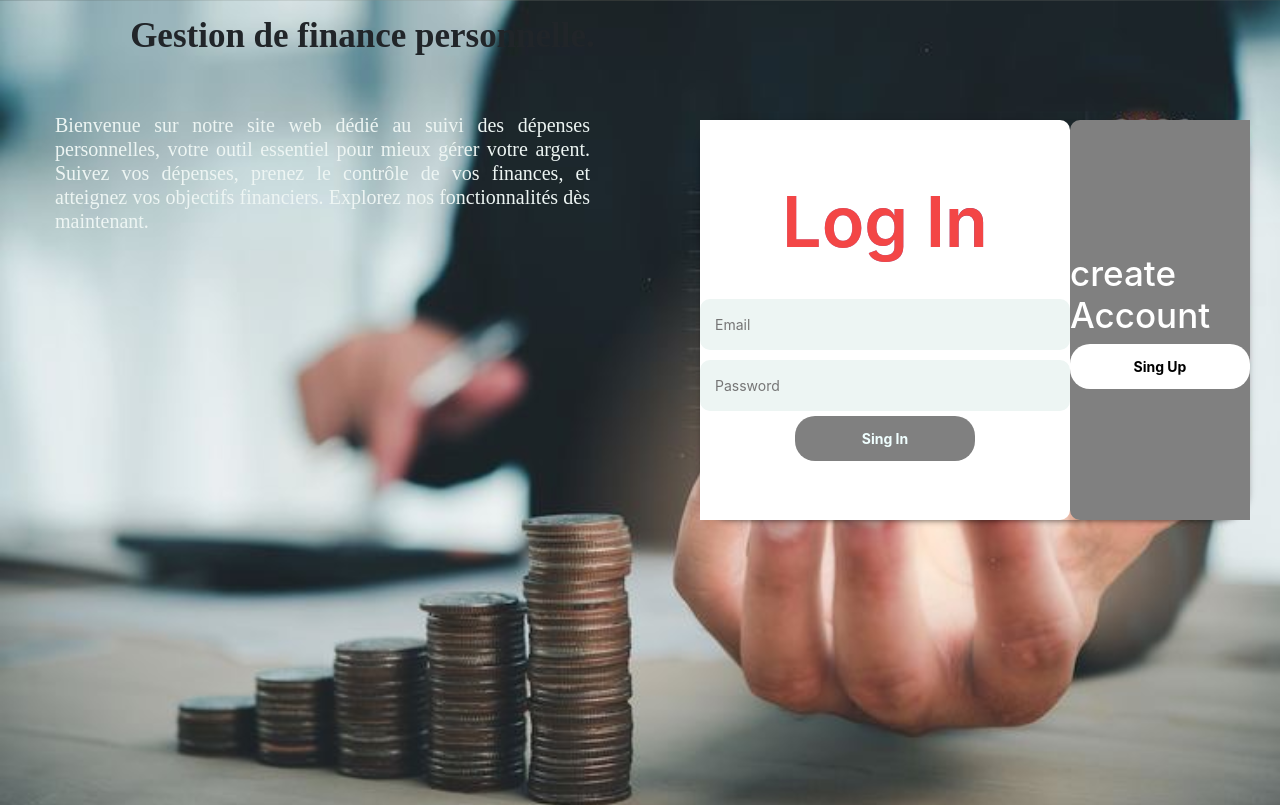
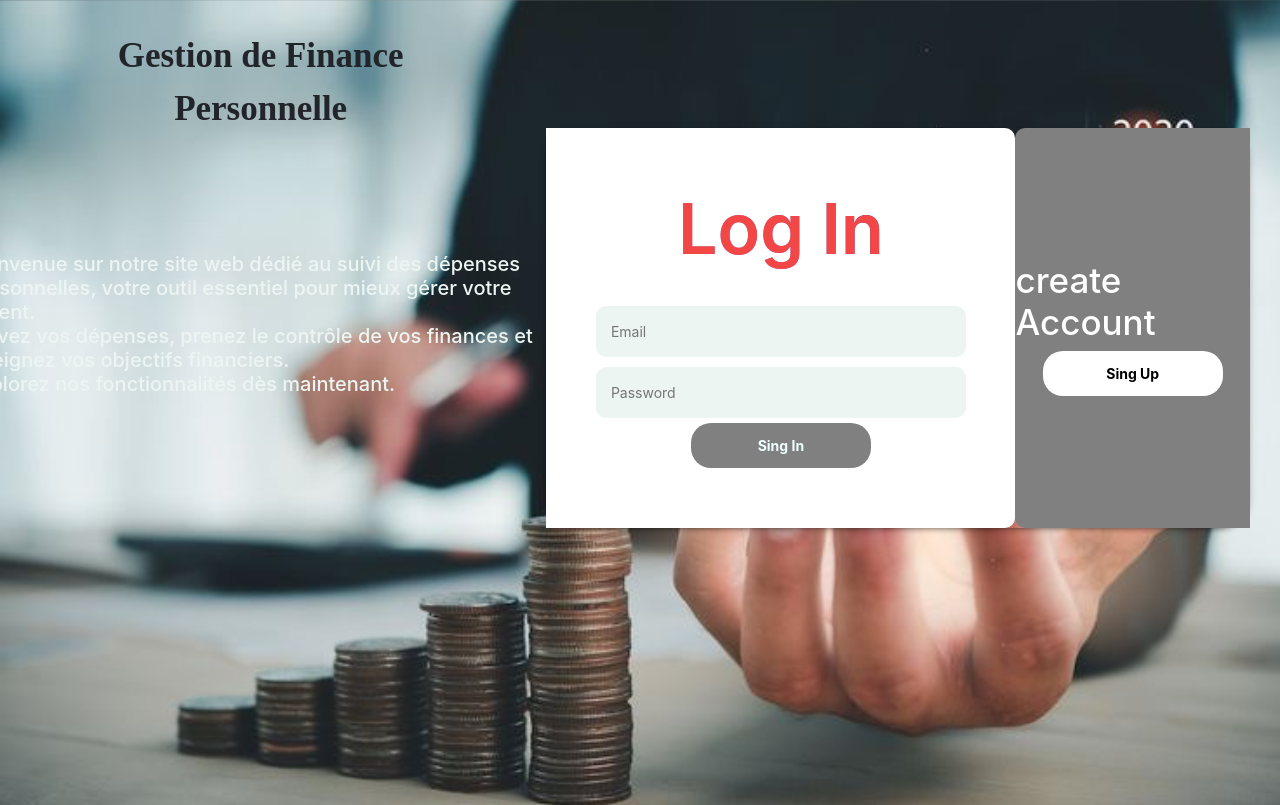
Before and after one commit to Dalel1akremi/gestion_finance_personnel, a React (Create React App) app in the folder frontend/: page /login in a window 1280 px wide. Shown: the top 805 px of the page. Built offline with nearby package versions, Linux system fonts and the light colour scheme.

Commit message:
feat: fix` home page` in` css` file

```diff
--- a/frontend/src/components/Login.jsx
+++ b/frontend/src/components/Login.jsx
@@ -36,12 +36,9 @@ const Login = () => {
 	return (
 
 		<div className="login_container" >
-			<span>
-			<div id="titre">Gestion de finance personnelle.
-			<br>
-			</br>
-			<h5 id="abir">Bienvenue sur notre site web dédié au suivi des dépenses personnelles, votre outil essentiel pour mieux gérer votre argent. Suivez vos dépenses, prenez le contrôle de vos finances, et atteignez vos objectifs financiers. Explorez nos fonctionnalités dès maintenant.</h5></div>
-			</span>
+			<div id="titre">Gestion de Finance Personnelle</div>
+			<h5 id="abir">Bienvenue sur notre site web dédié au suivi des dépenses <br></br>personnelles, votre outil essentiel pour mieux gérer votre <br></br>argent.<br></br> Suivez vos dépenses, prenez le contrôle de vos finances et<br></br> atteignez vos objectifs financiers.<br></br> Explorez nos fonctionnalités dès maintenant.</h5>
+
 			<div className="login_form_container">
 				<div className="right">
 					<form  onSubmit={Auth}  className="form_container" >
--- a/frontend/src/components/login.css
+++ b/frontend/src/components/login.css
@@ -16,15 +16,17 @@
 	width: 800px;
 	height: 400px;
 	display: flex;
-	margin-left: 30px;
+	margin-left: 80px;
 	margin-right: 30px;
 	border-radius: 30px;
-	margin-top: -1100px;
+	margin-top: -980px;
 	box-shadow: 0px 3px 3px -2px rgb(0 0 0 / 20%),
 		0px 3px 4px 0px rgb(0 0 0 / 14%), 0px 1px 8px 0px rgb(0 0 0 / 12%);
 }
 #abir{
-margin-top: 50px;
+	position: absolute;
+margin-top: -980px;
+margin-left: -700px;
 text-align: justify;
 color:#edf5f3;
 margin-right: 80px;
@@ -135,7 +137,7 @@ margin-right: 80px;
 	font-weight:bold;
 	float: left;
 	font-size:35px;
-	margin-top: 10px;
+	margin-top: 30px;
 	margin-bottom: 1500px;
 text-align: center;
   }
```
Also changed, not shown: 1 other file (tests, documents, lock files or other folders).
